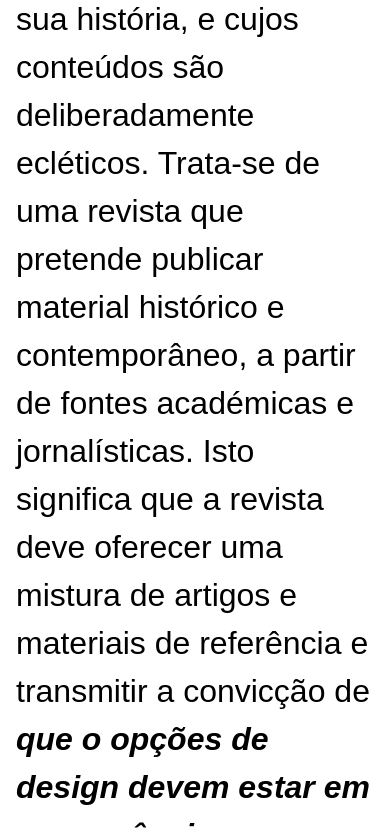
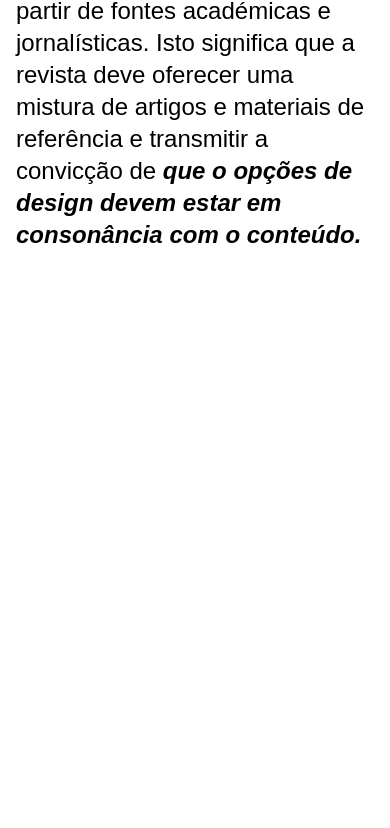
Before and after one commit to Joopr8/alta-baixa, a plain HTML site: page editorial.html in a window 390 px wide. Shown: the part 504-1332 px from the top of the page. After the commit the page ends 844 px from the top, so only its background shows below. Drawn offline with nearby package versions, Linux system fonts and the light colour scheme.

Commit message:
Add editorial responsiveness

```diff
--- a/assets/stylesheet/pages/articles.scss
+++ b/assets/stylesheet/pages/articles.scss
@@ -19,10 +19,14 @@ body {
     @include phablet {
       font-size: 4rem;
       position: relative;
+
+      margin-bottom: 1rem;
     }
   }
 
   .container {
+    padding: 2rem;
+
     @include phablet {
       padding: 1rem;
     }
@@ -38,8 +42,8 @@ body {
       }
 
       @include phablet {
-        font-size: 2rem;
-        line-height: 3rem;
+        font-size: 1.5rem;
+        line-height: 2rem;
       }
     }
 
```
Also changed, not shown: index.html (+1 -1 lines), assets/stylesheet/pages/articles.css, 1 other file.
